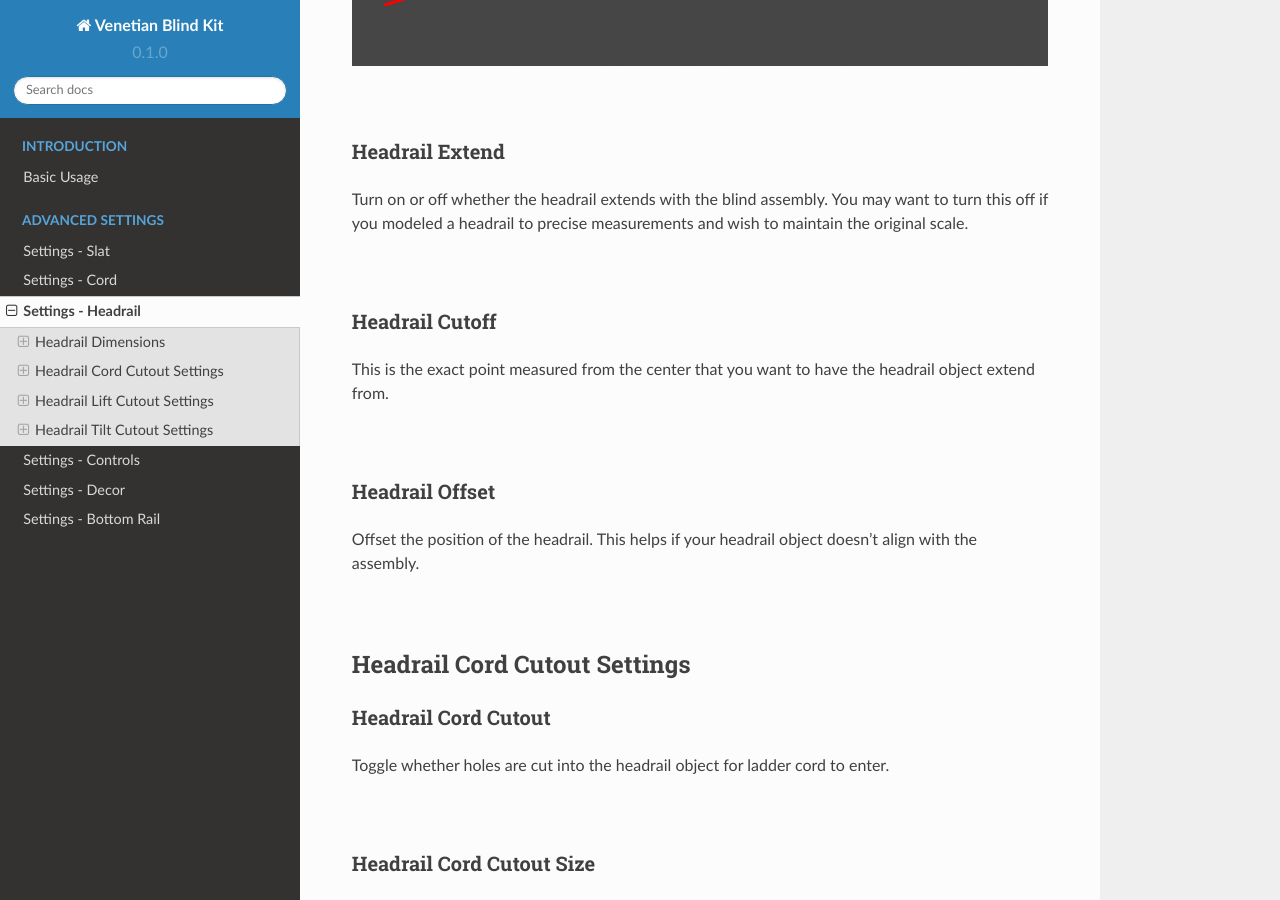
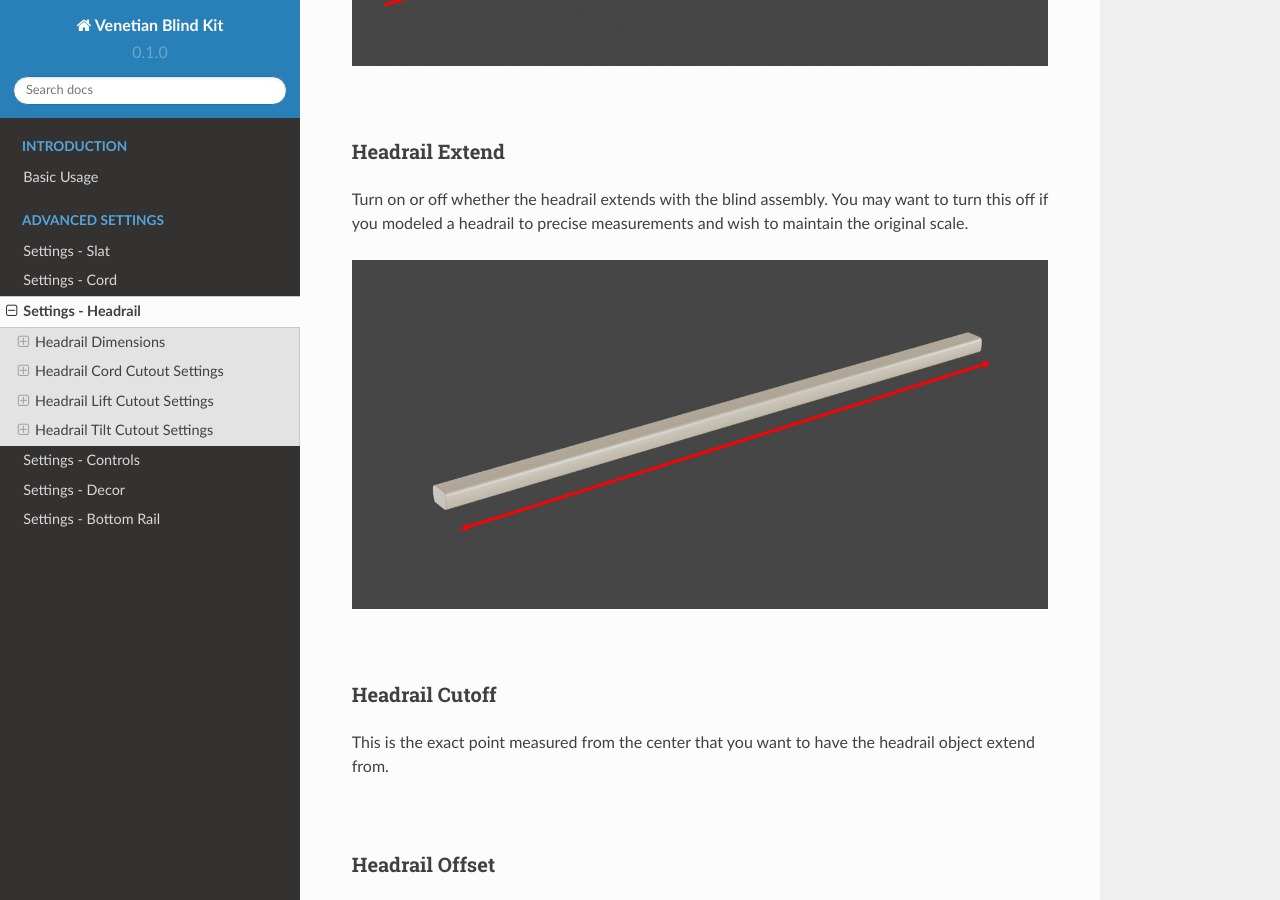
Before and after one commit to imperfectlink/VenetianBlindKit, a Sphinx documentation site: the page built from docs/source/headrail.rst, in a window 1280 px wide and 900 px high, scrolled down 1162 px. Built offline with Sphinx 7.4.7 and the Read the Docs theme 2.0.0, drawn with Linux system fonts in a browser that asks for light colours.

Commit message:
Update headrail.rst

```diff
--- a/docs/source/headrail.rst
+++ b/docs/source/headrail.rst
@@ -28,6 +28,8 @@ Headrail Extend
 ----
 
 Turn on or off whether the headrail extends with the blind assembly. You may want to turn this off if you modeled a headrail to precise measurements and wish to maintain the original scale.
+
+.. image:: img/VBK_HeadrailExtend.jpg
 
 |
 
```
